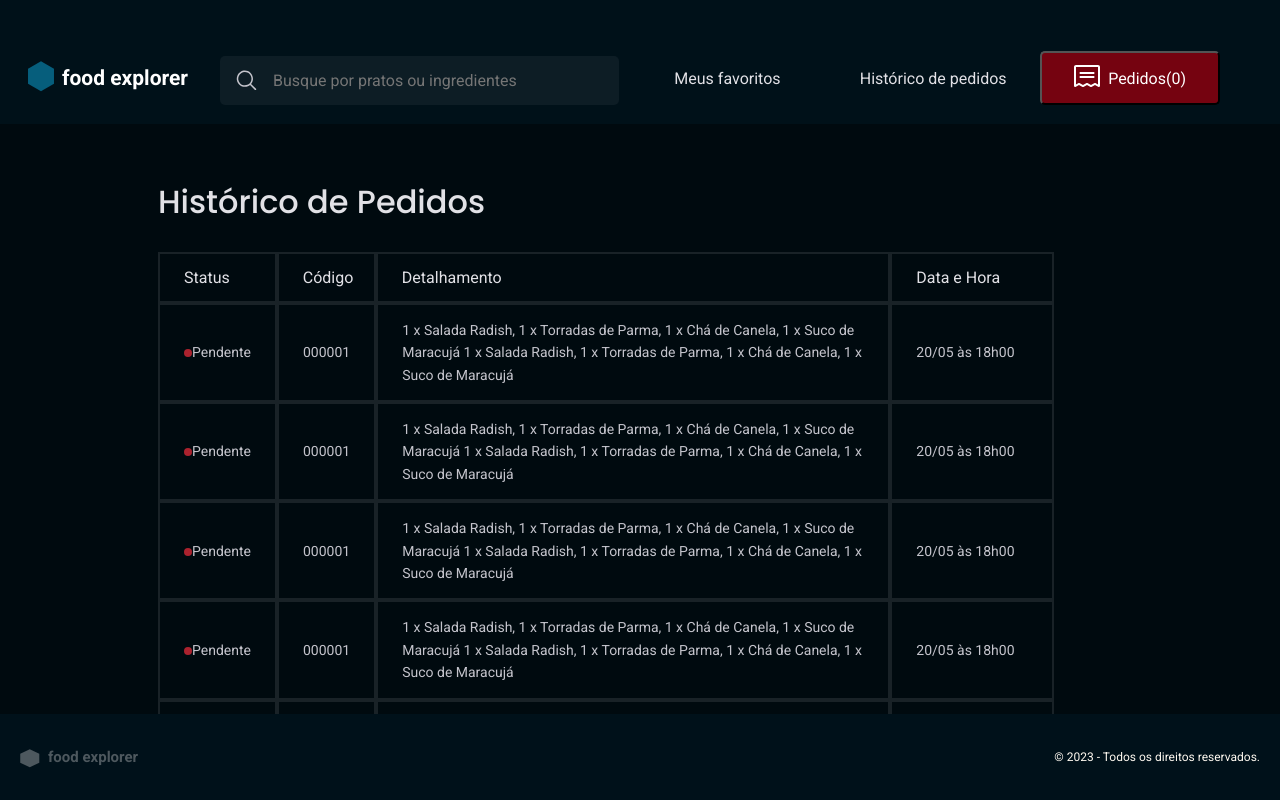
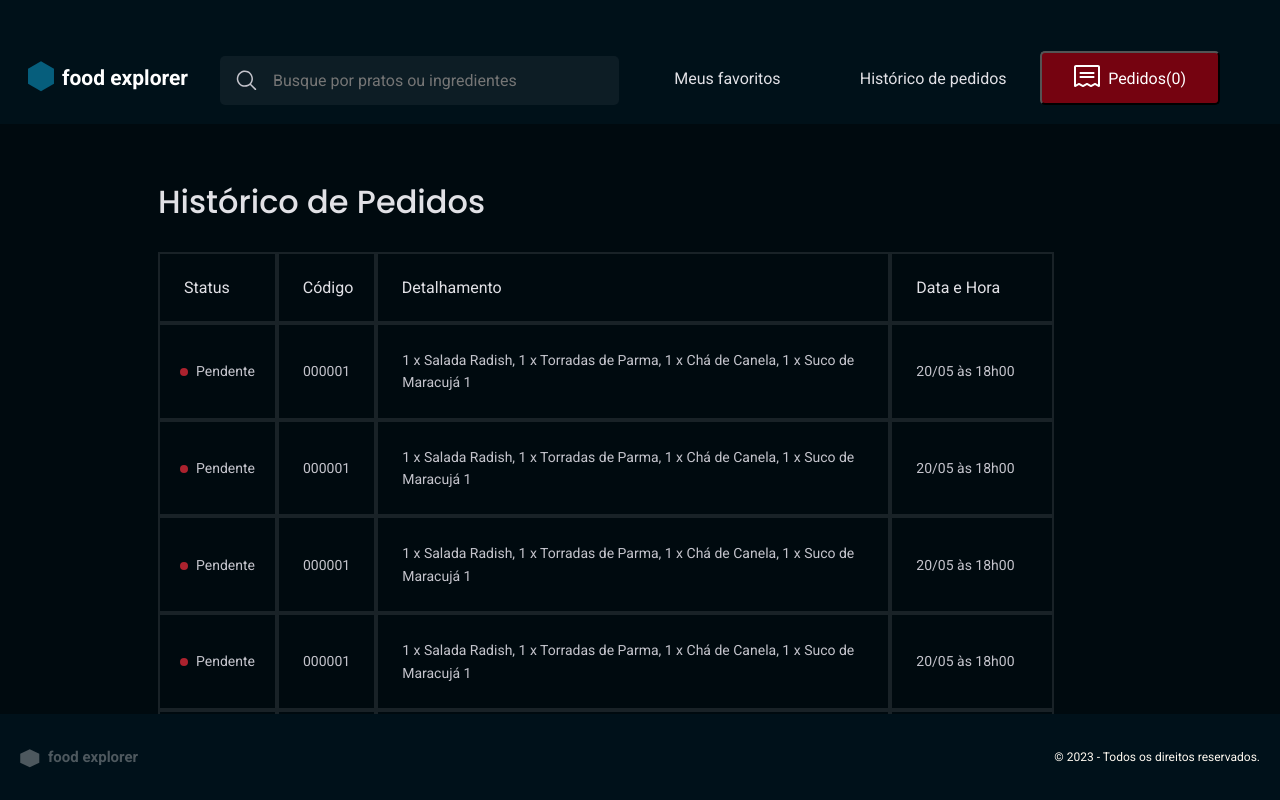
Before and after one commit to nicholassouto/food-explorer-front, a React (Vite) app: page /Bought in a window 1280 px wide. Built offline with nearby package versions, Linux system fonts and the light colour scheme; no server answers.

Commit message:
css adjustment

```diff
--- a/src/Components/BoughtDishes/index.jsx
+++ b/src/Components/BoughtDishes/index.jsx
@@ -11,7 +11,7 @@ export function BoughtDishes({ data, ...rest }) {
       <main>
         <Data>
           <p>000001</p>
-          <div>
+          <div className="status">
             <ReactSVG src={redDot} alt="ponto vermelho" />
             <span>Pendente</span>
           </div>
@@ -19,7 +19,7 @@ export function BoughtDishes({ data, ...rest }) {
             <p className="id">000001 </p>
           </div>
           <div className="dishes">
-            <p>1 x Salada Radish, 1 x Torradas de Parma, 1 x Chá de Canela, 1 x Suco de Maracujá 1 x Salada Radish, 1 x Torradas de Parma, 1 x Chá de Canela, 1 x Suco de Maracujá</p>
+            <p>1 x Salada Radish, 1 x Torradas de Parma, 1 x Chá de Canela, 1 x Suco de Maracujá 1</p>
           </div>
           <div>
             <p>20/05 às 18h00</p>
--- a/src/Components/BoughtDishes/styles.js
+++ b/src/Components/BoughtDishes/styles.js
@@ -27,12 +27,14 @@ export const Data = styled.div`
   display: flex;
   flex-direction: row;
   justify-content: space-around;
+  align-items: center;
   margin-bottom: 0.5rem;
 
   @media (min-width: 1024px) {
     display: flex;
     flex-direction: row;
     justify-content: flex-start;
+    align-items: normal;
     width: 70vw;
     margin-bottom: 0;
   }
@@ -54,7 +56,17 @@ export const Data = styled.div`
     }
   }
 
-  >div:last-child{
+  .status {
+
+    @media (min-width: 1024px) {
+      padding: 1.4rem 2.0rem;
+    }
+    svg {
+      margin-right: 0.8rem;
+    }
+  }
+
+  > div:last-child {
     width: 20vw;
   }
 
--- a/src/Pages/Bought/styles.js
+++ b/src/Pages/Bought/styles.js
@@ -25,7 +25,7 @@ export const Container = styled.div`
     display: flex;
     flex-direction: column;
 
-    @media (min-width: 1024px){
+    @media (min-width: 1024px) {
       margin-left: 12.3rem;
     }
 
@@ -34,6 +34,11 @@ export const Container = styled.div`
         display: flex;
         flex-direction: row;
         flex-wrap: wrap;
+
+        p {
+          padding-top: 1rem;
+          padding-bottom: 1rem;
+        }
       }
     }
 
```
